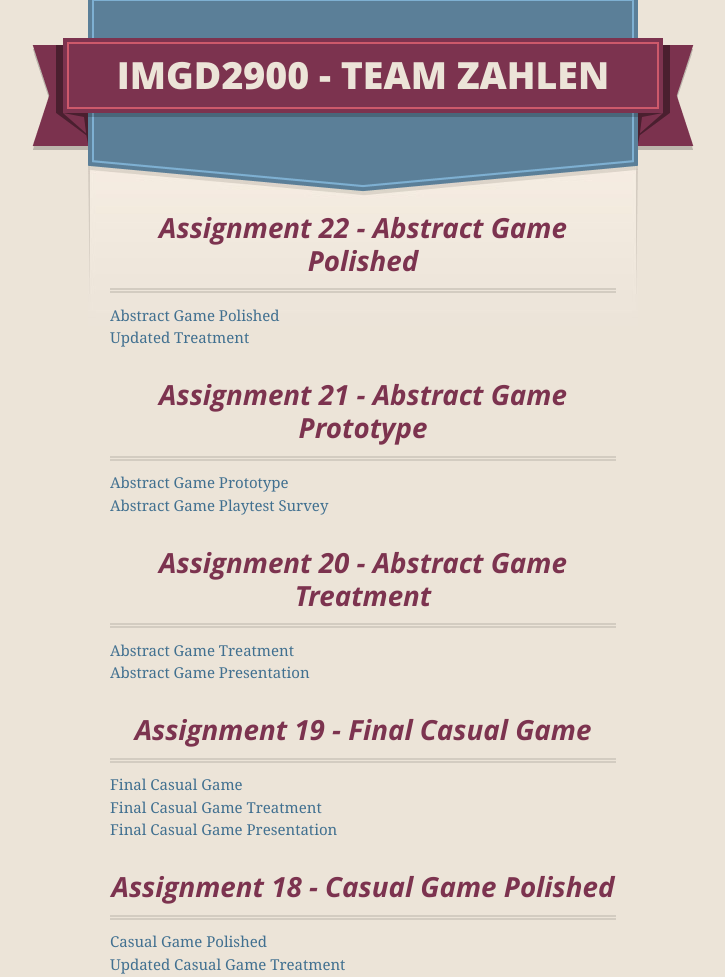
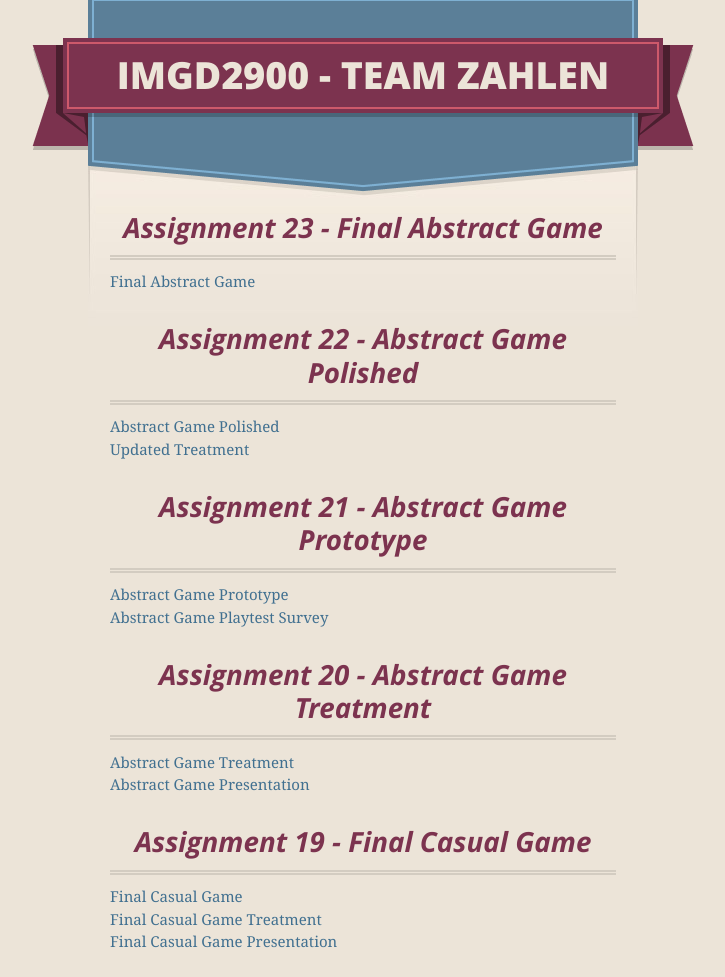
Before and after one commit to ComicSeans/imgd2900, a plain HTML site: page index.html in a window 1280 px wide. Shown: the top 977 px of the page, without its empty margins (277-1002 px from the left). Drawn offline with nearby package versions, Linux system fonts and the light colour scheme.

Commit message:
adds link to project

```diff
--- a/index.html
+++ b/index.html
@@ -45,6 +45,12 @@
 
       <section id="main_content">
 
+
+<h3>
+  <a name="subtitle-of-website" class="anchor"><span class="octicon octicon-link"></span></a>Assignment 23 - Final Abstract Game</h3>
+      <a href="assig23/cover.html">Final Abstract Game</a>
+      <!--<br>-->
+      <!--<a href="assig23/FlickerDesignDocUpdate1.pdf">Updated Treatment</a>-->
 
 <h3>
     <a name="subtitle-of-website" class="anchor"><span class="octicon octicon-link"></span></a>Assignment 22 - Abstract Game Polished</h3>
```
